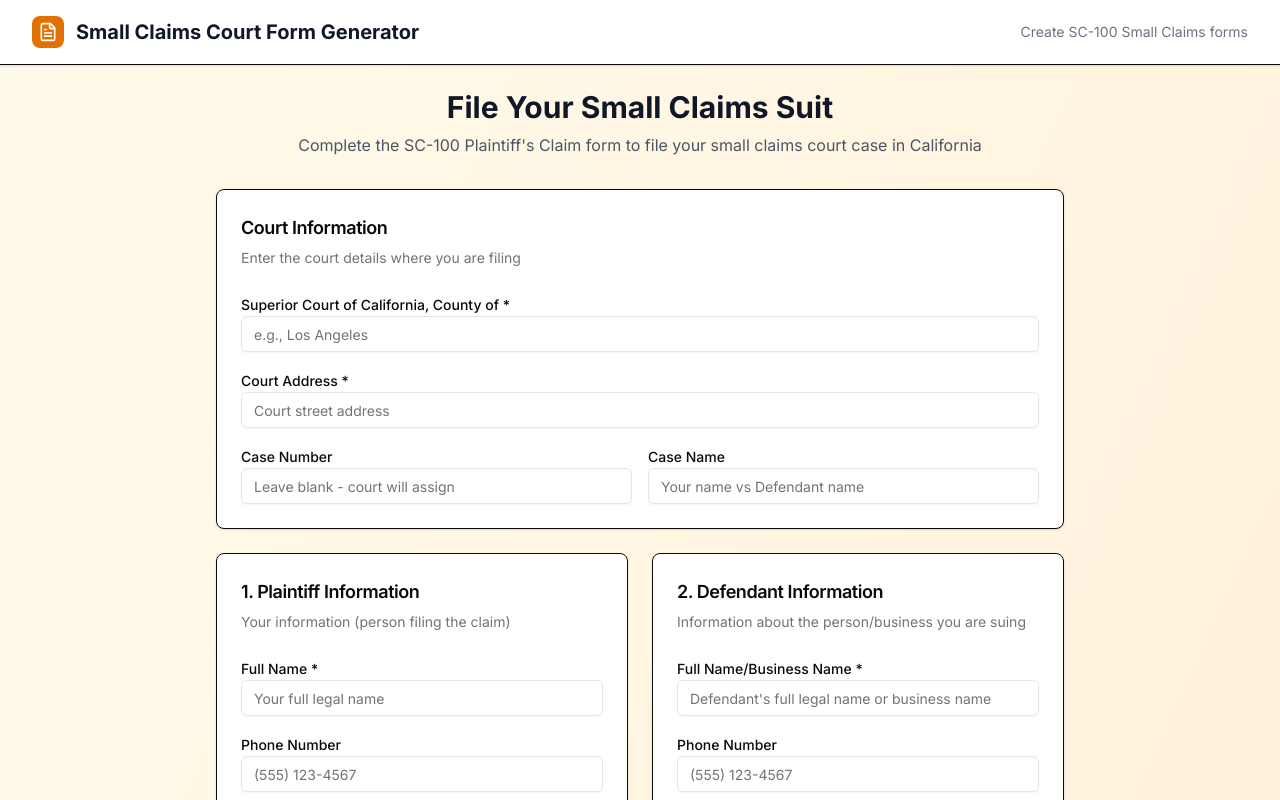
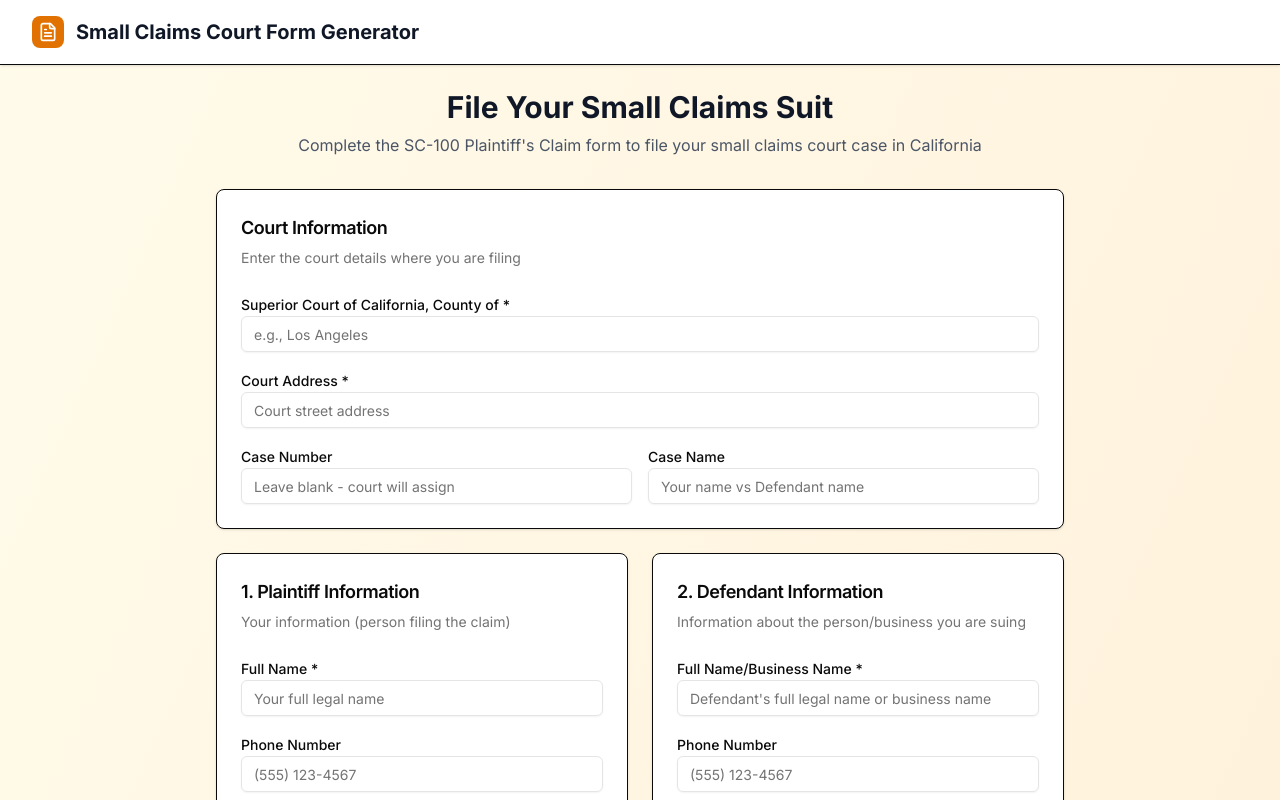
Before and after one commit to tonywangs/cognition-hackathon, a Next.js app in the folder claim-filer/: page / in a window 1280 px wide. Shown: the top 800 px of the page. Built offline with nearby package versions, Linux system fonts and the light colour scheme.

Commit message:
Kill random text on the right

```diff
--- a/claim-filer/src/app/page.tsx
+++ b/claim-filer/src/app/page.tsx
@@ -517,7 +517,6 @@ export default function PDFFormGenerator() {
               </div>
               <h1 className="text-xl font-bold text-gray-900">Small Claims Court Form Generator</h1>
             </div>
-            <div className="text-sm text-gray-500">Create SC-100 Small Claims forms</div>
           </div>
         </div>
       </header>
```
